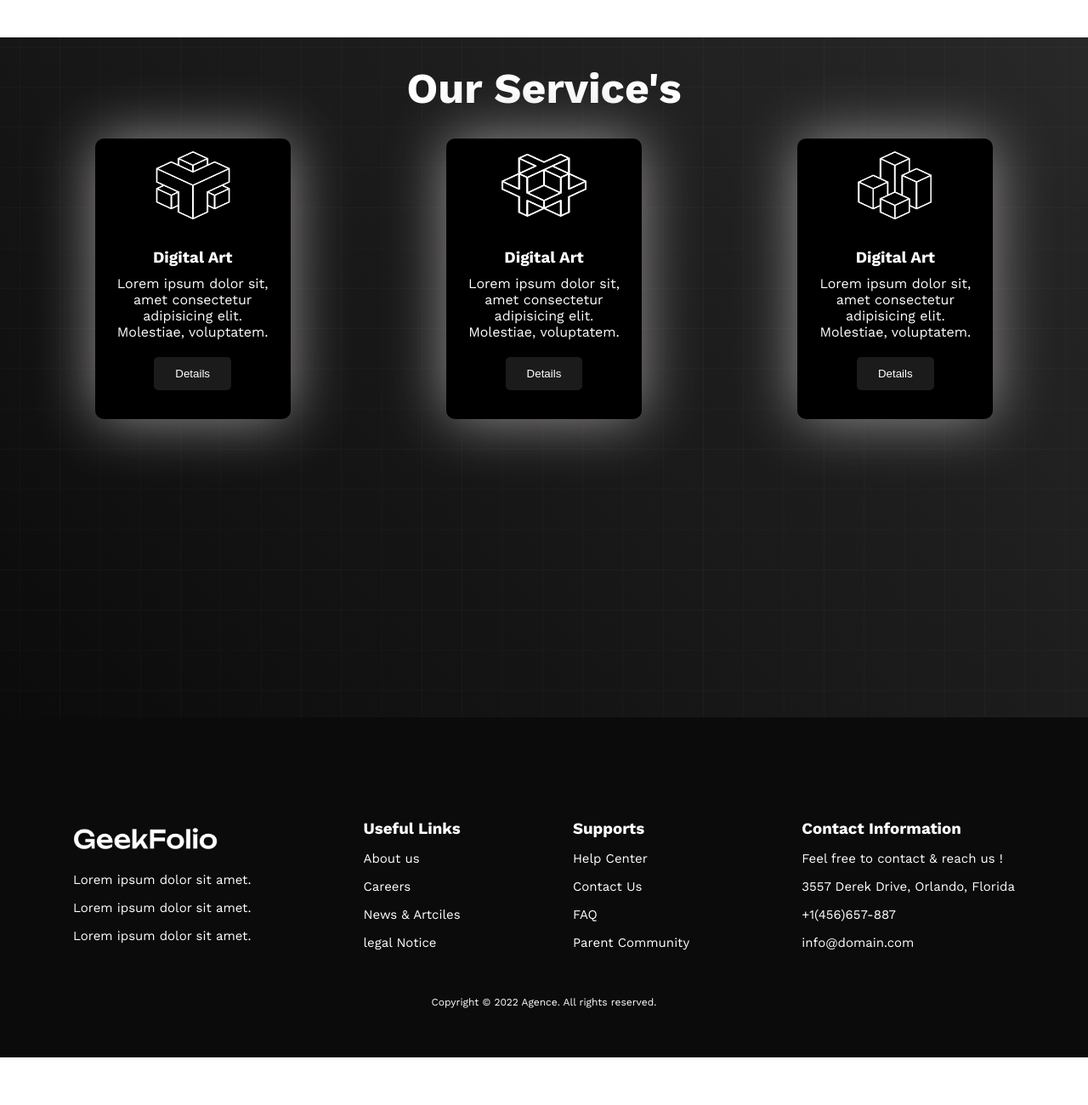
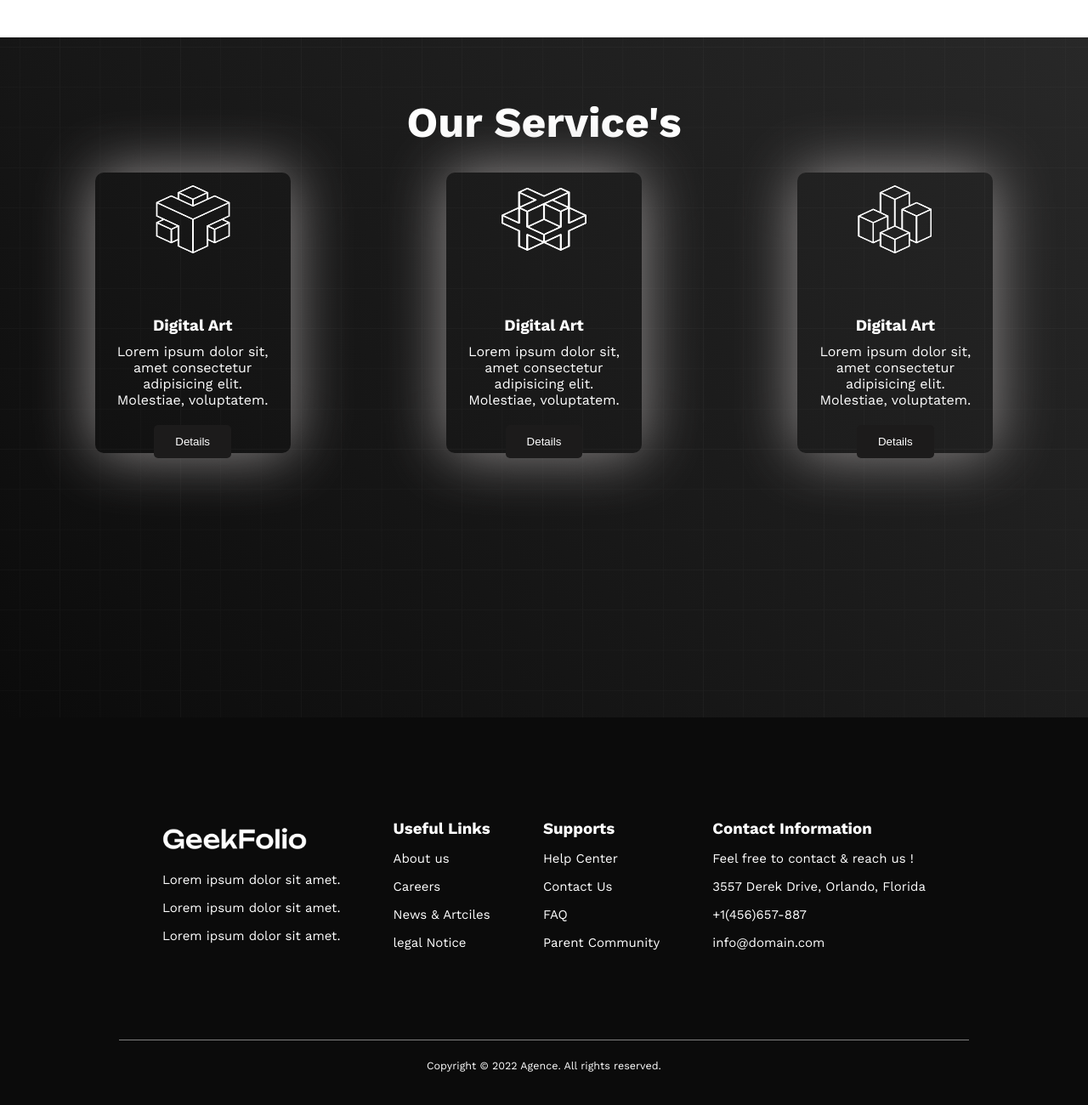
Before and after one commit to NN-shanta/Digital-Product, a plain HTML site: page index.html in a window 1280 px wide. Shown: the part 1413-2713 px from the top of the page at 85% size. Before the commit the page ends 2657 px from the top, so only its background shows below. Drawn offline with nearby package versions, Linux system fonts and the light colour scheme.

Commit message:
project complete

```diff
--- a/index.html
+++ b/index.html
@@ -140,8 +140,9 @@
             <p class="pera">info@domain.com</p>
           </div>
         </div>
-        <br />
-        <p class="pera Copyright">Copyright © 2022 Agence. All rights reserved.</p>
+        <p class="pera Copyright">
+          <small>Copyright &copy; 2022 Agence. All rights reserved.</small>
+        </p>
       </div>
     </footer>
   </body>
--- a/style.css
+++ b/style.css
@@ -80,7 +80,7 @@ body {
 }
 .box-title {
   color: #fff;
-  padding-top: 30px;
+  padding-top: 70px;
 }
 .boxes {
   display: flex;
@@ -93,7 +93,6 @@ body {
   text-align: center;
   width: 200px;
   height: 300px;
-  background-color: black;
   padding: 15px;
   box-shadow: 0px 0px 70px #969292;
   border-radius: 10px;
@@ -116,12 +115,15 @@ body {
 /* footer section */
 .footer {
   background-color: #0b0b0b;
-  height: 300px;
+  height: 55vh;
   padding-top: 100px;
-
 }
 .footer-section {
   background-color: #0b0b0b;
+  width: 75%;
+  margin: 0px auto;
+  padding-bottom: 90px;
+  border-bottom: 1px solid gray;
 }
 .footer-logo {
   width: 170px;
@@ -131,11 +133,10 @@ body {
   margin-bottom: 15px;
 }
 br {
-    clear: #fff;;
+  clear: #fff;
 }
 .Copyright {
   color: #fff;
-  font-size: 12px;
   text-align: center;
-  /* padding-bottom: 20px; */
+  padding-top: 20px;
 }
```
